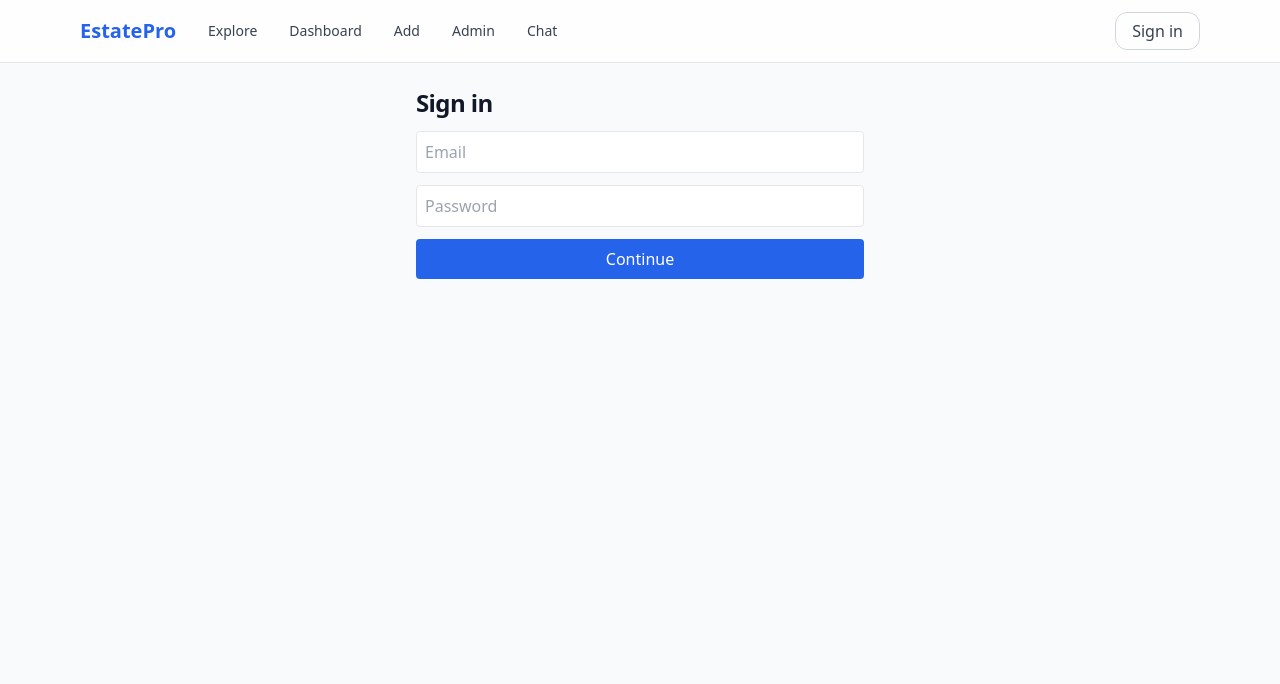
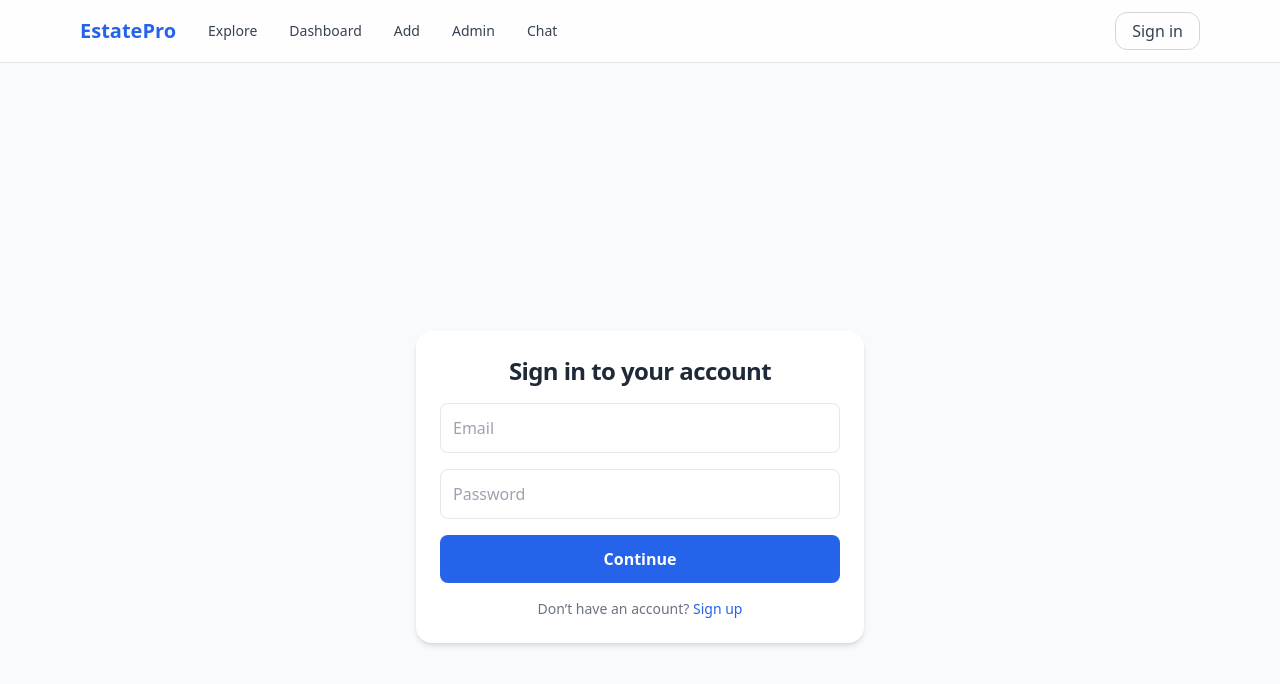
Before and after one commit to amitkumar97097/-Real-Estate-Web-Application, a Next.js app in the folder frontend/: page /auth/login in a window 1280 px wide. Shown: the top 684 px of the page. Built offline with nearby package versions, Linux system fonts and the light colour scheme; no server answers.

Commit message:
Update login.jsx

```diff
--- a/frontend/pages/auth/login.jsx
+++ b/frontend/pages/auth/login.jsx
@@ -5,27 +5,78 @@ import { Auth } from "../../utils/api";
 export default function Login() {
   const [form, setForm] = useState({ email: "", password: "" });
   const [error, setError] = useState("");
+  const [loading, setLoading] = useState(false);
   const router = useRouter();
 
   const submit = async (e) => {
     e.preventDefault();
     setError("");
+    setLoading(true);
+
     try {
       const { data } = await Auth.login(form);
       localStorage.setItem("token", data.token);
       router.push("/dashboard");
     } catch (e) {
-      setError(e.response?.data?.error || "Failed");
+      setError(e.response?.data?.error || "Login failed. Please try again.");
+    } finally {
+      setLoading(false);
     }
   };
 
   return (
-    <form onSubmit={submit} className="max-w-md mx-auto grid gap-3">
-      <h1 className="text-2xl font-semibold">Sign in</h1>
-      {error && <p className="text-red-600 text-sm">{error}</p>}
-      <input className="border p-2 rounded" placeholder="Email" value={form.email} onChange={(e)=>setForm({...form, email:e.target.value})}/>
-      <input className="border p-2 rounded" placeholder="Password" type="password" value={form.password} onChange={(e)=>setForm({...form, password:e.target.value})}/>
-      <button className="bg-blue-600 text-white px-4 py-2 rounded">Continue</button>
-    </form>
+    <div className="flex items-center justify-center min-h-screen bg-gray-50">
+      <form
+        onSubmit={submit}
+        className="w-full max-w-md bg-white p-6 rounded-2xl shadow-md space-y-4"
+      >
+        {/* Title */}
+        <h1 className="text-2xl font-bold text-gray-800 text-center">
+          Sign in to your account
+        </h1>
+
+        {/* Error Message */}
+        {error && (
+          <p className="text-red-600 text-sm bg-red-50 p-2 rounded">{error}</p>
+        )}
+
+        {/* Email */}
+        <input
+          className="w-full border p-3 rounded-lg focus:outline-none focus:ring-2 focus:ring-blue-500"
+          placeholder="Email"
+          type="email"
+          value={form.email}
+          onChange={(e) => setForm({ ...form, email: e.target.value })}
+          required
+        />
+
+        {/* Password */}
+        <input
+          className="w-full border p-3 rounded-lg focus:outline-none focus:ring-2 focus:ring-blue-500"
+          placeholder="Password"
+          type="password"
+          value={form.password}
+          onChange={(e) => setForm({ ...form, password: e.target.value })}
+          required
+        />
+
+        {/* Submit Button */}
+        <button
+          type="submit"
+          disabled={loading}
+          className="w-full bg-blue-600 text-white py-3 rounded-lg font-semibold hover:bg-blue-700 transition disabled:opacity-50"
+        >
+          {loading ? "Signing in..." : "Continue"}
+        </button>
+
+        {/* Extra Links */}
+        <p className="text-sm text-gray-500 text-center">
+          Don’t have an account?{" "}
+          <a href="/register" className="text-blue-600 hover:underline">
+            Sign up
+          </a>
+        </p>
+      </form>
+    </div>
   );
 }
```
